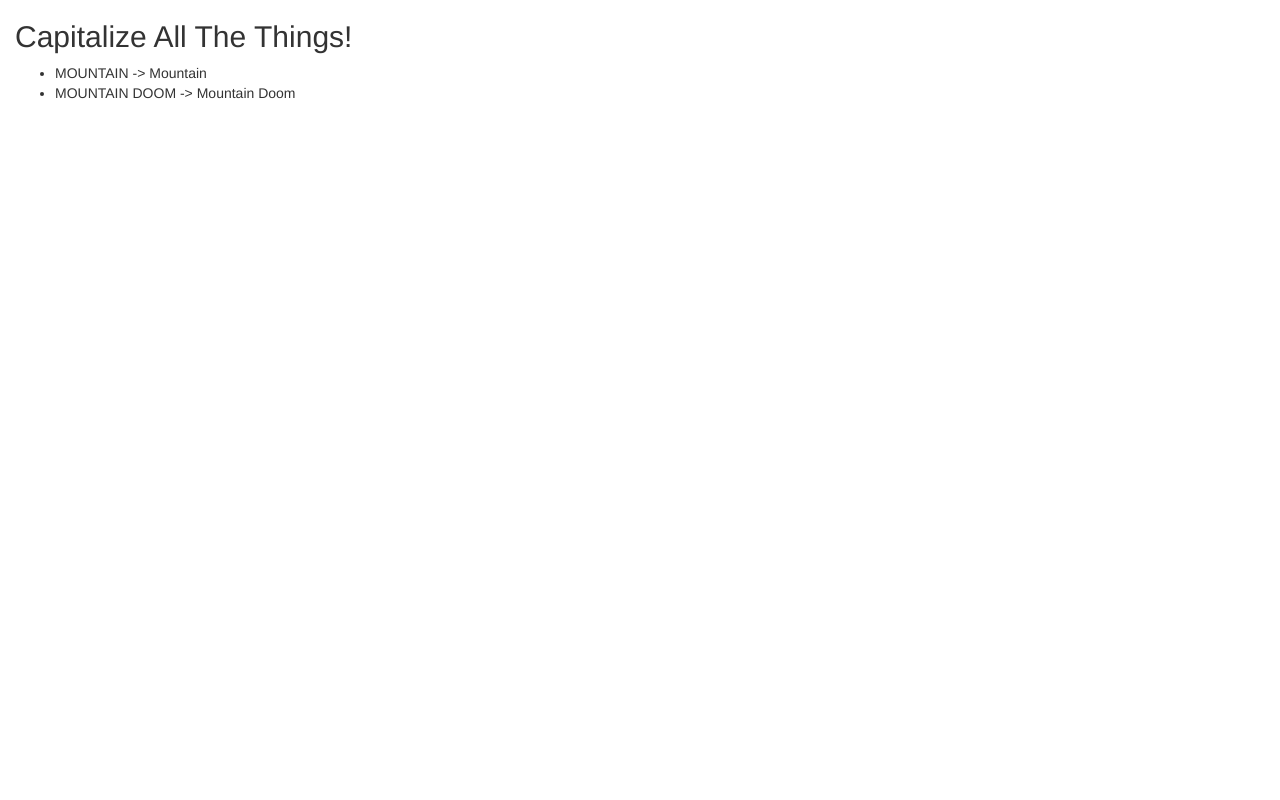
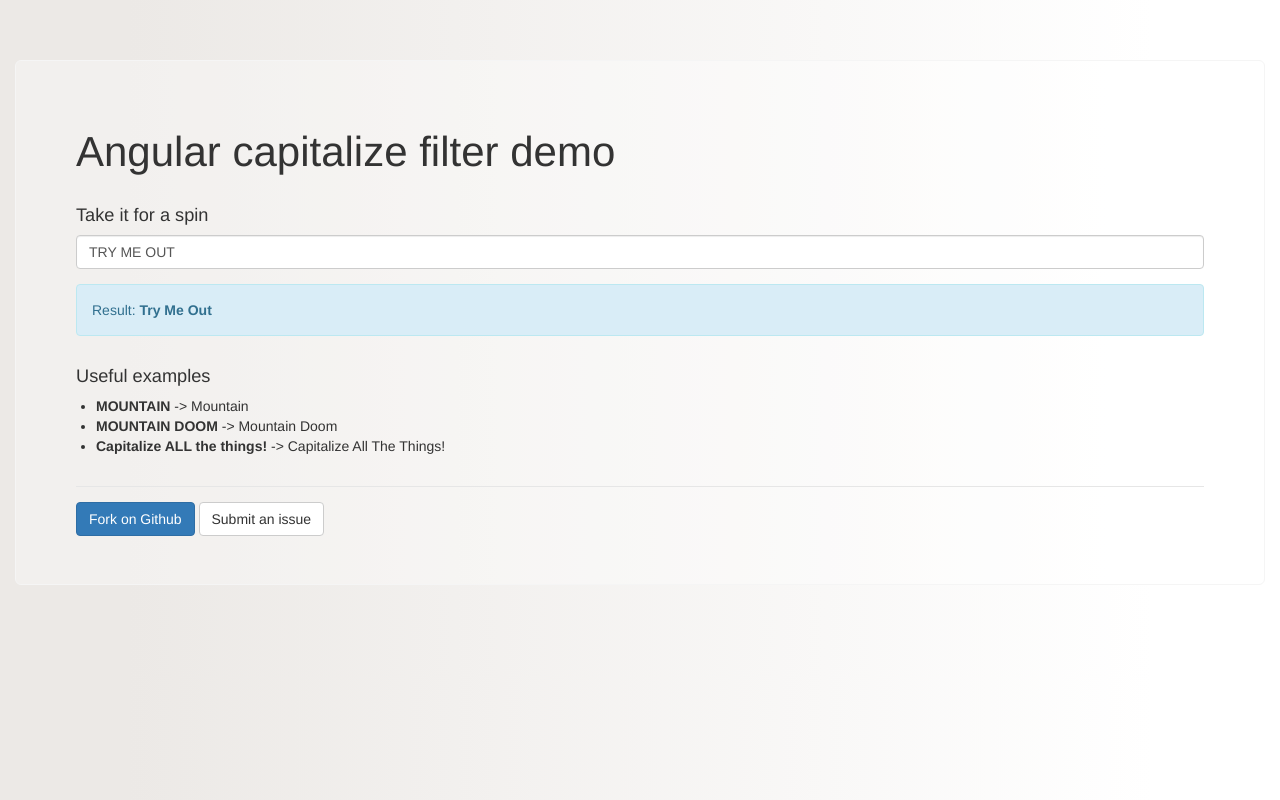
Before and after one commit to ng-milk/angular-capitalize-filter, a website: page index.html in a window 1280 px wide. Drawn offline with nearby package versions, Linux system fonts and the light colour scheme.

Commit message:
Example enhancements

```diff
--- a/index.html
+++ b/index.html
@@ -7,19 +7,86 @@
   <script src="//cdnjs.cloudflare.com/ajax/libs/angular.js/1.4.5/angular.js"></script>
   <link href="//maxcdn.bootstrapcdn.com/bootstrap/3.3.2/css/bootstrap.min.css" rel="stylesheet" type="text/css" />
 
+  <style>
+    body{
+      padding:60px 30px;
+
+      /* So much gradient, check out -> http://uigradients.com */
+      background: -webkit-linear-gradient(90deg, #ECE9E6 10%, #FFFFFF 90%); /* Chrome 10+, Saf5.1+ */
+      background:    -moz-linear-gradient(90deg, #ECE9E6 10%, #FFFFFF 90%); /* FF3.6+ */
+      background:     -ms-linear-gradient(90deg, #ECE9E6 10%, #FFFFFF 90%); /* IE10 */
+      background:      -o-linear-gradient(90deg, #ECE9E6 10%, #FFFFFF 90%); /* Opera 11.10+ */
+      background:         linear-gradient(90deg, #ECE9E6 10%, #FFFFFF 90%); /* W3C */
+    }
+
+    h1, h2{
+      font-weight: 300;
+      margin-bottom:30px;
+    }
+
+    h2{
+      font-size:1.3em;
+    }
+
+    .jumbotron{
+      border: 1px solid whitesmoke;
+      background-color: rgba(255, 255, 255, 0.30);
+    }
+
+    .jumbotron h1{
+      font-size:3em;
+      margin-bottom:0px;
+    }
+
+    .jumbotron h2{
+      margin-top:30px;
+      margin-bottom: 10px;
+    }
+
+    ul{
+      padding-left:20px;
+    }
+
+    footer{
+      margin-top:30px;
+      padding-top: 15px;
+      border-top: 1px solid #E6E6E6;
+    }
+  </style>
 </head>
-  <body class="container-fluid" ng-app="app">
-    <h2>{{'Capitalize ALL the things!' | capitalize}}</h2>
+  <body class="container-fluid" ng-app="app" ng-controller="ctrl">
+    <section class="jumbotron">
+      <h1>Angular capitalize filter demo</h1>
 
-    <ul>
-      <li>MOUNTAIN -> {{'MOUNTAIN' | capitalize}}</li> <!-- Mountain -->
-      <li>MOUNTAIN DOOM -> {{'MOUNTAIN DOOM' | capitalize}}</li> <!-- Mountain Doom -->
-    </ul>
+      <h2>Take it for a spin</h2>
+      <section class="form-group">
+        <input type="text" class="form-control" ng-model="demo">
+      </section>
+      <section class="alert alert-info" ng-class="{'alert-warning': !demo}">
+        <span ng-if="demo">Result: <b>{{demo | capitalize}}</b></span>
+        <span ng-if="!demo">Type something in the box to see it in action!</span>
+      </section>
+
+      <h2>Useful examples</h2>
+      <ul>
+        <li><b>MOUNTAIN</b> -> {{'MOUNTAIN' | capitalize}}</li> <!-- Mountain -->
+        <li><b>MOUNTAIN DOOM</b> -> {{'MOUNTAIN DOOM' | capitalize}}</li> <!-- Mountain Doom -->
+        <li><b>Capitalize ALL the things!</b> -> {{'Capitalize ALL the things!' | capitalize}}</li> <!-- Capitalize All The Things! -->
+      </ul>
+
+      <footer>
+        <a class="btn btn-primary" href="https://github.com/ng-milk/angular-capitalize-filter"><i class="fa fa-code-fork"></i> Fork on Github</a>
+        <a class="btn btn-default" href="https://github.com/ng-milk/angular-capitalize-filter/issues"><i class="fa fa-bug"></i> Submit an issue</a>
+      </footer>
+    </section>
 
     <!-- Local JS -->
     <script src="dist/ng-capitalize.js"></script>
     <script>
-      angular.module('app', ['dm.capitalize']);
+      angular.module('app', ['dm.capitalize'])
+             .controller('ctrl', ['$scope', function($scope){
+               $scope.demo = 'TRY ME OUT';
+             }]);
     </script>
   </body>
 </html>
```
